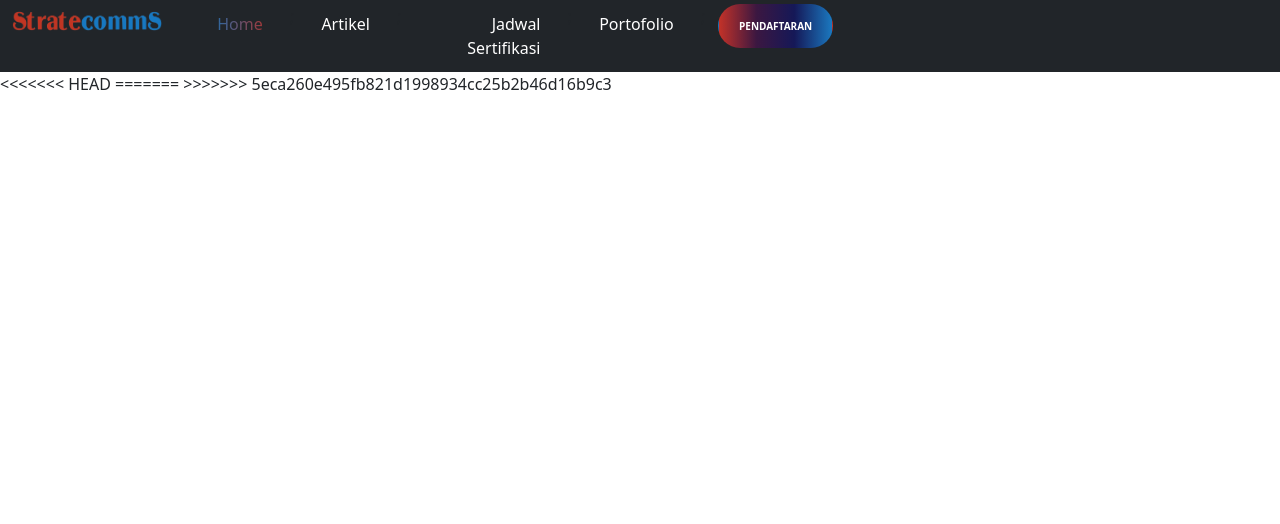
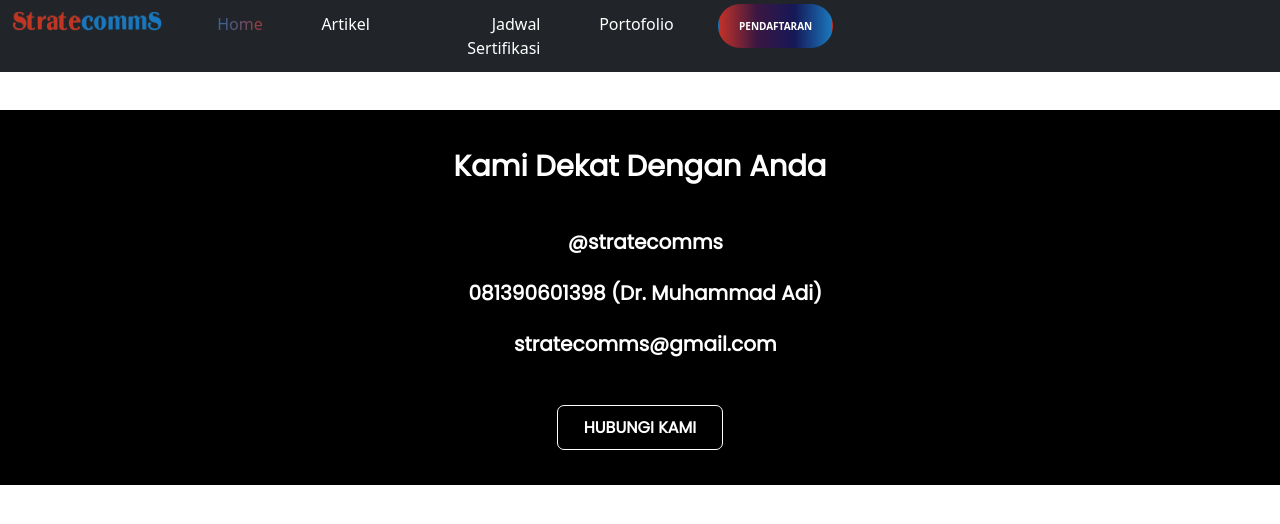
Before and after one commit to claratannn/stratecomms-Python, a Django app: page / in a window 1280 px wide. Shown: the top 524 px of the page. Run offline with Django 4.2, Linux system fonts and the light colour scheme.

Commit message:
footer fix

```diff
--- a/templates/base.html
+++ b/templates/base.html
@@ -24,7 +24,7 @@
         <div class="collapse navbar-collapse" id="navbarNavDropdown">
           <ul class="navbar-nav" style="float: right !important;">
             <li class="nav-item">
-              <a class="nav-link aFontStyle navbarActive" style="text-align: right;" aria-current="page" href="{% url 'homepage' %}" >Home</a></li>;
+              <a class="nav-link aFontStyle navbarActive" style="text-align: right;" aria-current="page">Home</a></li>;
             </li>
             <li class="nav-item">
               <a class="nav-link aFontStyle" style="text-align: right;" aria-current="page" href="/home" >Artikel</a></li>;
@@ -48,6 +48,14 @@
 
     {% endblock %}
 
+    <footer class="footerBody">
+      <h1 class="footerh1">Kami Dekat Dengan Anda</h1>
+      <h4 class="footerh4"><BsInstagram /> &nbsp; @stratecomms</h4>
+      <h4 class="footerh4"><BsWhatsapp /> &nbsp; 081390601398 (Dr. Muhammad Adi)</h4>
+      <h4 class="footerh4"><MdOutlineEmail /> &nbsp; stratecomms@gmail.com</h4>
+      <button class="footerButton">HUBUNGI KAMI</button>
+    </footer>
+
     <script src="{% static 'js/base.js' %}"></script>
     <script src="https://cdn.jsdelivr.net/npm/bootstrap@5.2.3/dist/js/bootstrap.bundle.min.js" integrity="sha384-kenU1KFdBIe4zVF0s0G1M5b4hcpxyD9F7jL+jjXkk+Q2h455rYXK/7HAuoJl+0I4" crossorigin="anonymous"></script>
 
@@ -57,11 +65,6 @@
       });
     </script>
 
-<<<<<<< HEAD
-=======
-    <script>
-    </script>
->>>>>>> 5eca260e495fb821d1998934cc25b2b46d16b9c3
     {% block scripts %}
 
     {% endblock %}
```
